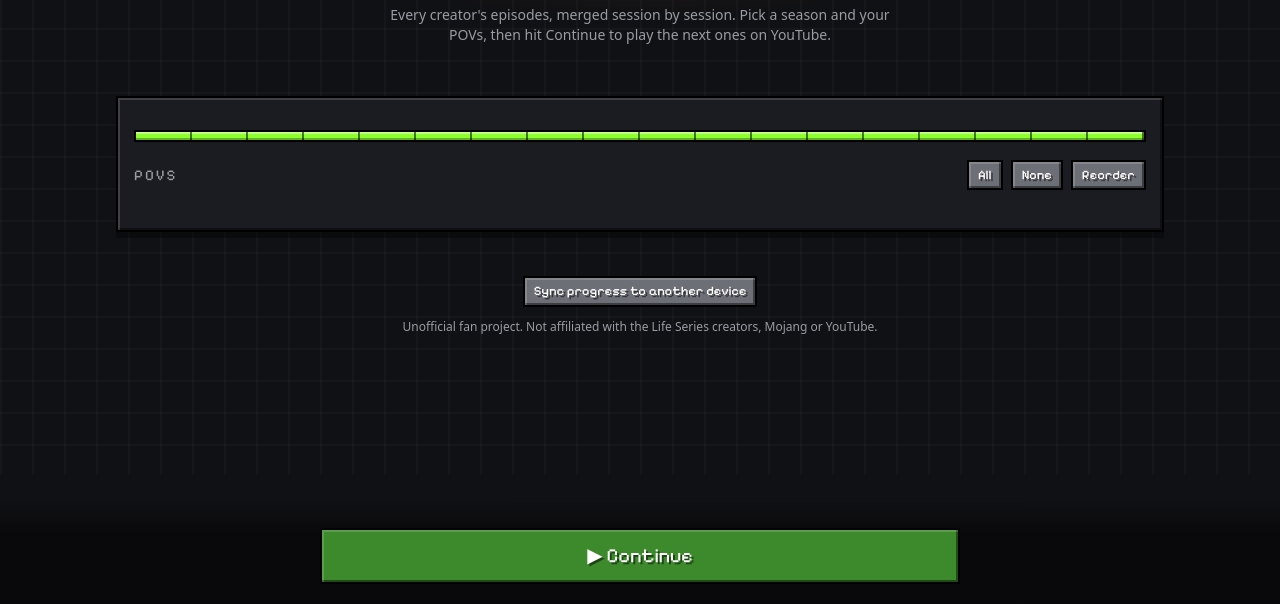
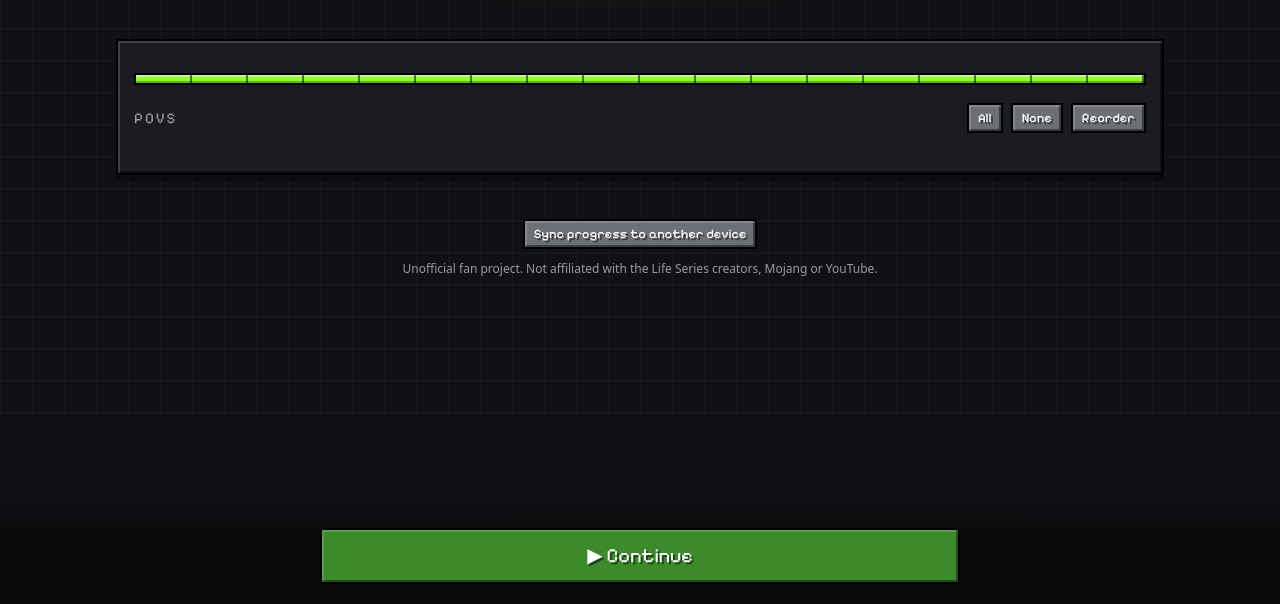
Before and after one commit to Aquaj/lifeseries-customset, a plain HTML site: page site/index.html in a window 1280 px wide. Shown: the part 196-800 px from the top of the page. Drawn offline with Linux system fonts and the light colour scheme.

Commit message:
Remove the intro line under the masthead

```diff
--- a/site/index.html
+++ b/site/index.html
@@ -42,7 +42,6 @@
             font-size:clamp(12px, 3.2vw, 17px); color:#ffff55; text-shadow:2px 2px 0 #3f3f15; white-space:nowrap; animation:splash 1.1s ease-in-out infinite alternate; pointer-events:none; }
   @keyframes splash { from { scale:1; } to { scale:1.07; } }
   @media (prefers-reduced-motion: reduce) { .splash { animation:none; } }
-  .lede { color:var(--dim); font-size:14px; max-width:520px; margin:18px auto 0; }
 
   /* ---- Minecraft-ish primitives -------------------------------------------- */
   .btn { font-family:var(--px); font-weight:500; font-size:15px; color:#fff; text-shadow:2px 2px 0 rgba(0,0,0,.5); cursor:pointer;
@@ -170,7 +169,6 @@
       <div class="splash">Every POV, in order!</div>
     </div>
     <div class="kicker">WATCH ORDER</div>
-    <p class="lede">Every creator's episodes, merged session by session. Pick a season and your POVs, then hit Continue to play the next ones on YouTube.</p>
   </header>
 
   <nav class="seasons" id="seasons" aria-label="Seasons"></nav>
```
